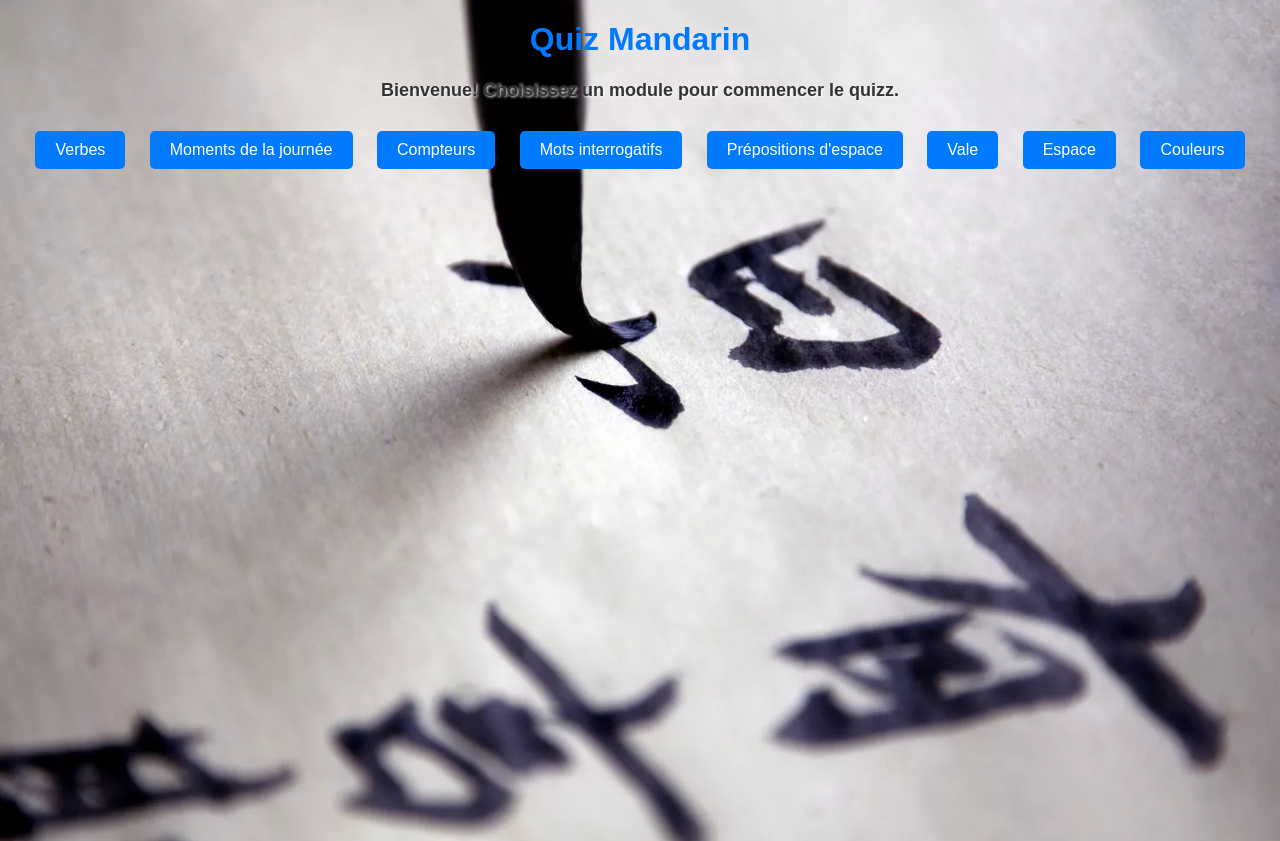
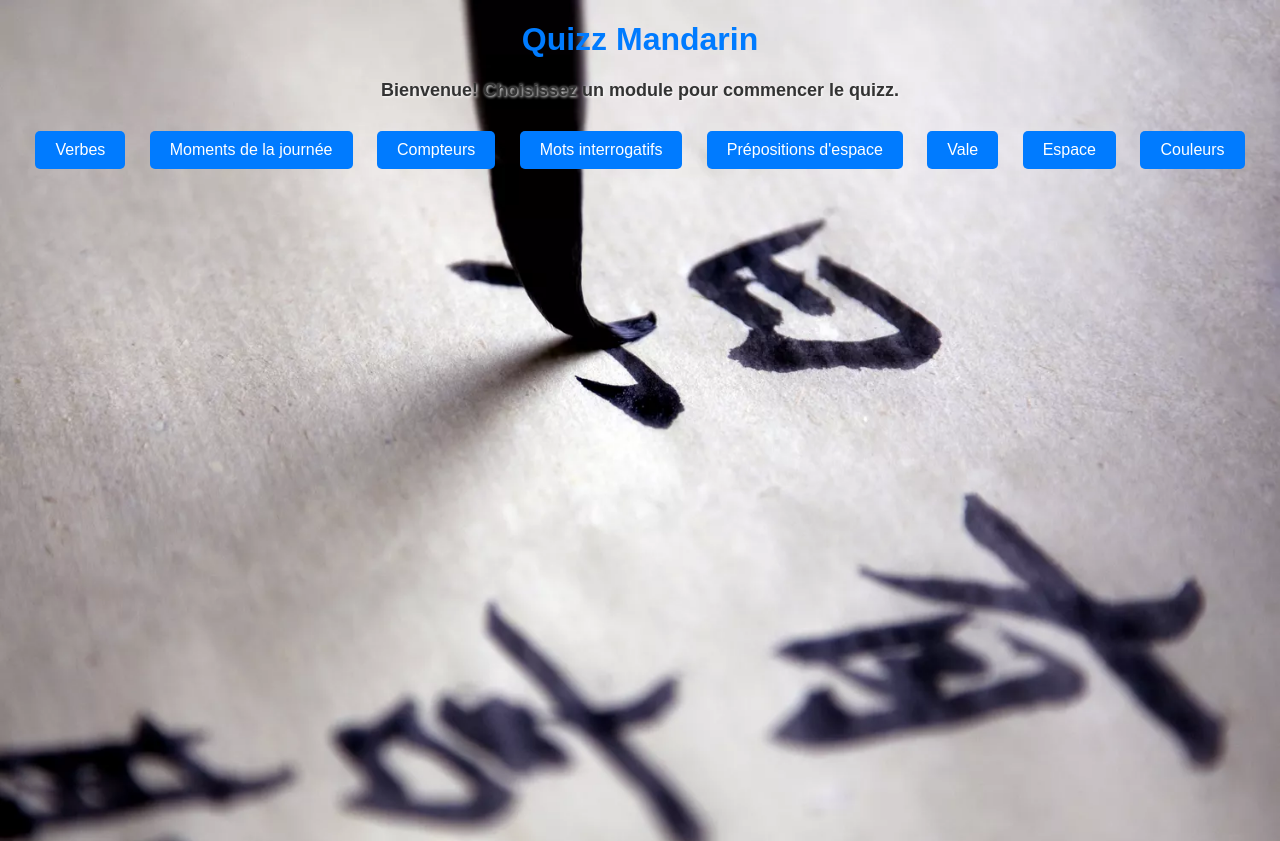
Before and after one commit to vriva10/mandarin_quizz, a plain HTML site: page index.html in a window 1280 px wide. Drawn offline with Linux system fonts and the light colour scheme.

Commit message:
Update index.html

```diff
--- a/index.html
+++ b/index.html
@@ -3,11 +3,11 @@
 <head>
     <meta charset="UTF-8">
     <meta name="viewport" content="width=device-width, initial-scale=1.0">
-    <title>Quiz Mandarin</title>
+    <title>Quizz Mandarin</title>
     <link rel="stylesheet" href="style.css">
 </head>
 <body>
-    <h1>Quiz Mandarin</h1>
+    <h1>Quizz Mandarin</h1>
     <!-- Ajout d'une classe pour styliser facilement -->
     <p id="welcome-text" class="highlight">Bienvenue! Choisissez un module pour commencer le quizz.</p>
 
```
